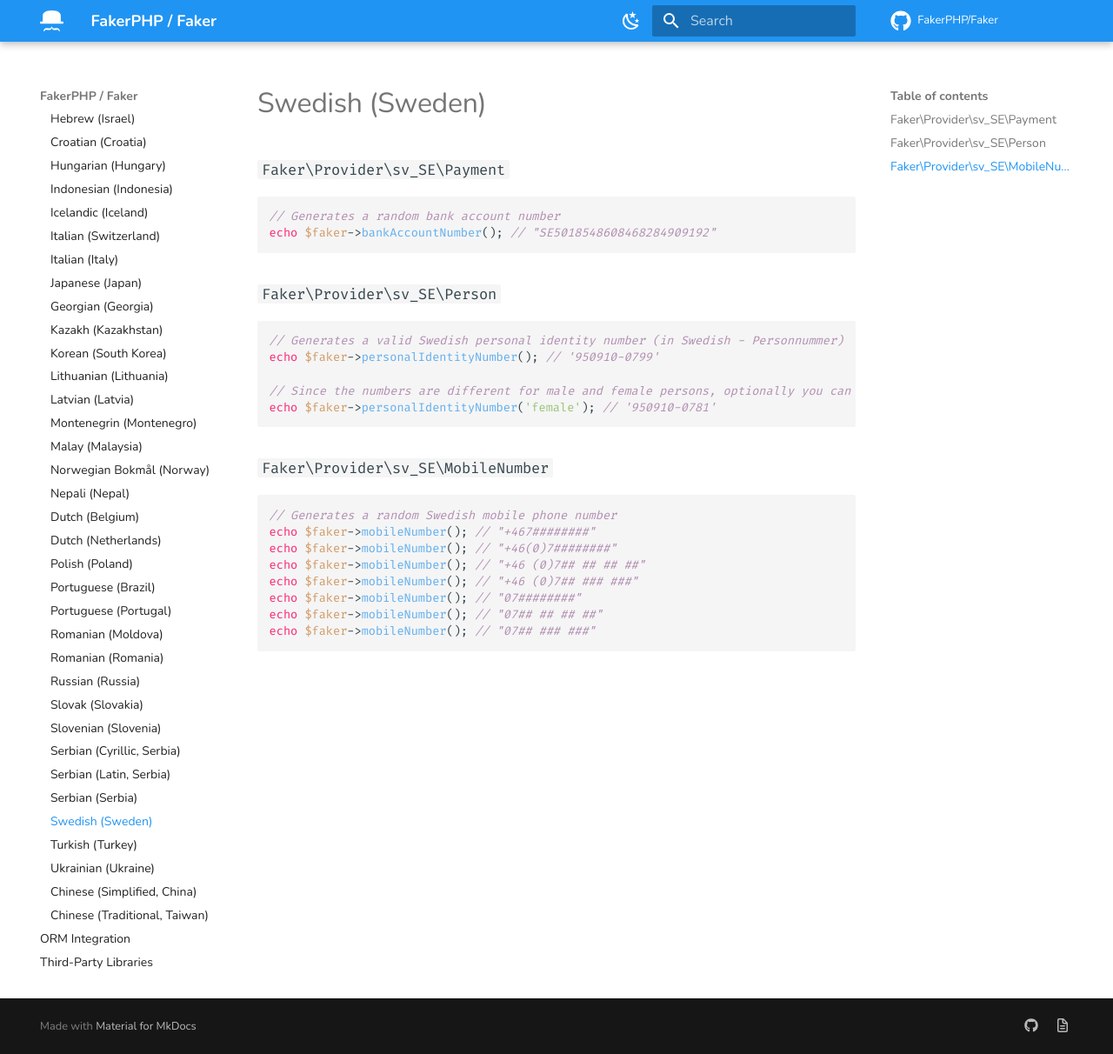
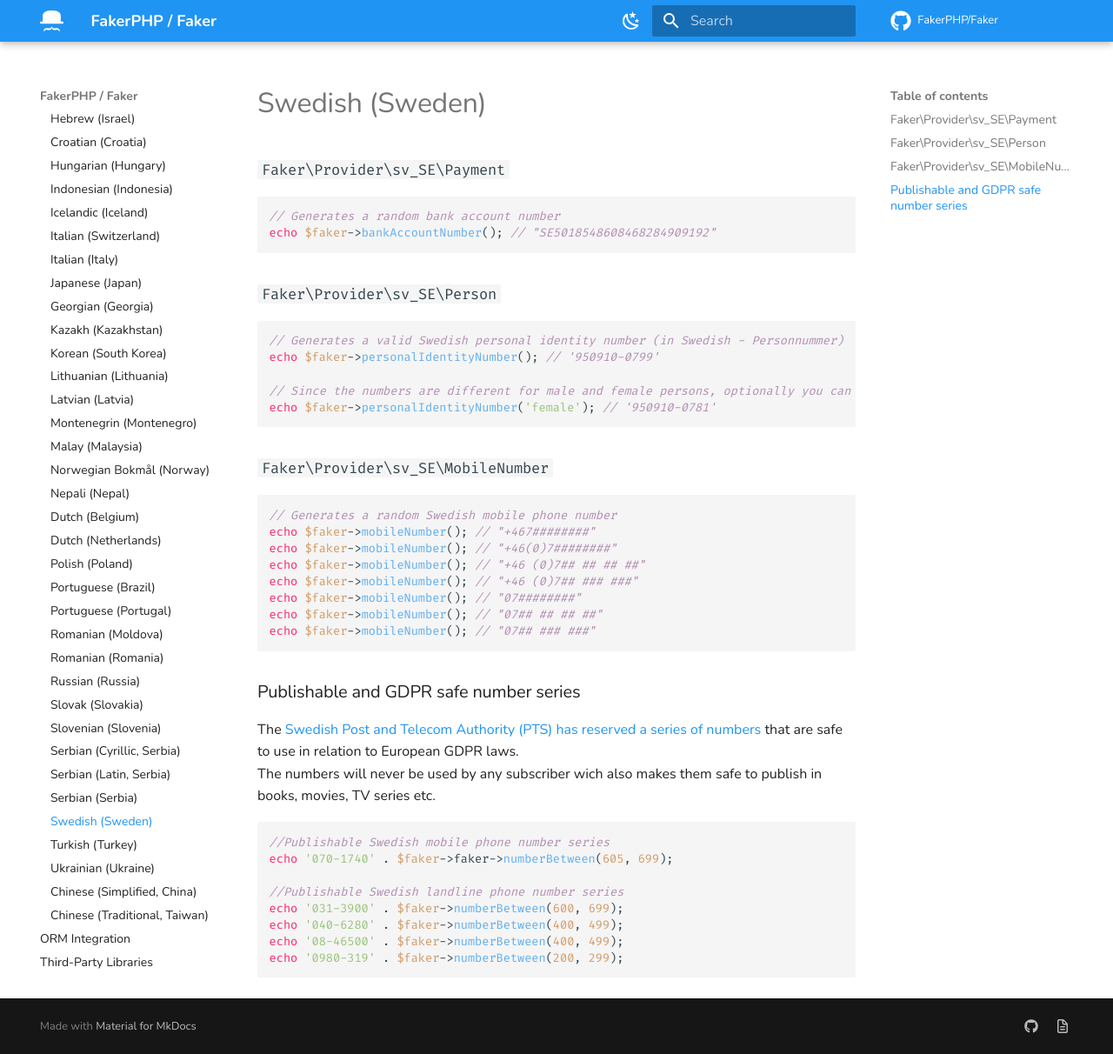
Before and after one commit to FakerPHP/fakerphp.github.io, an MkDocs documentation site: the page built from docs/locales/sv_SE.md, in a window 1280 px wide and 1212 px high. Shown: the whole window at 87% size. Built offline with MkDocs 1.6.1 and Material for MkDocs 9.7.7, drawn with Linux system fonts in a browser that asks for light colours; nearby versions of some CDN libraries; comment, search, counter and statistics services are not loaded.

Commit message:
Swedish, publishable and GDPR safe number series (#78)
* Swedish, publishable and GDPR safe number series

@see https://www.pts.se/sv/bransch/telefoni/nummer-och-adressering/telefonnummer-for-anvandning-i-bocker-och-filmer-etc/

(Unable to find an English translation)

* Update docs/locales/sv_SE.md

* Update docs/locales/sv_SE.md

Co-authored-by: Bram <bram@ceulemans.dev>

````diff
--- a/docs/locales/sv_SE.md
+++ b/docs/locales/sv_SE.md
@@ -29,3 +29,19 @@
 echo $faker->mobileNumber(); // "07## ## ## ##"
 echo $faker->mobileNumber(); // "07## ### ###"
 ```
+
+### Publishable and GDPR safe number series
+
+The [Swedish Post and Telecom Authority (PTS) has reserved a series of numbers](https://www.pts.se/sv/bransch/telefoni/nummer-och-adressering/telefonnummer-for-anvandning-i-bocker-och-filmer-etc/) that are safe to use in relation to European GDPR laws.
+<br>The numbers will never be used by any subscriber wich also makes them safe to publish in books, movies, TV series etc.
+
+```php
+//Publishable Swedish mobile phone number series
+echo '070-1740' . $faker->faker->numberBetween(605, 699);
+
+//Publishable Swedish landline phone number series
+echo '031-3900' . $faker->numberBetween(600, 699);
+echo '040-6280' . $faker->numberBetween(400, 499);
+echo '08-46500' . $faker->numberBetween(400, 499);
+echo '0980-319' . $faker->numberBetween(200, 299);
+```
````
